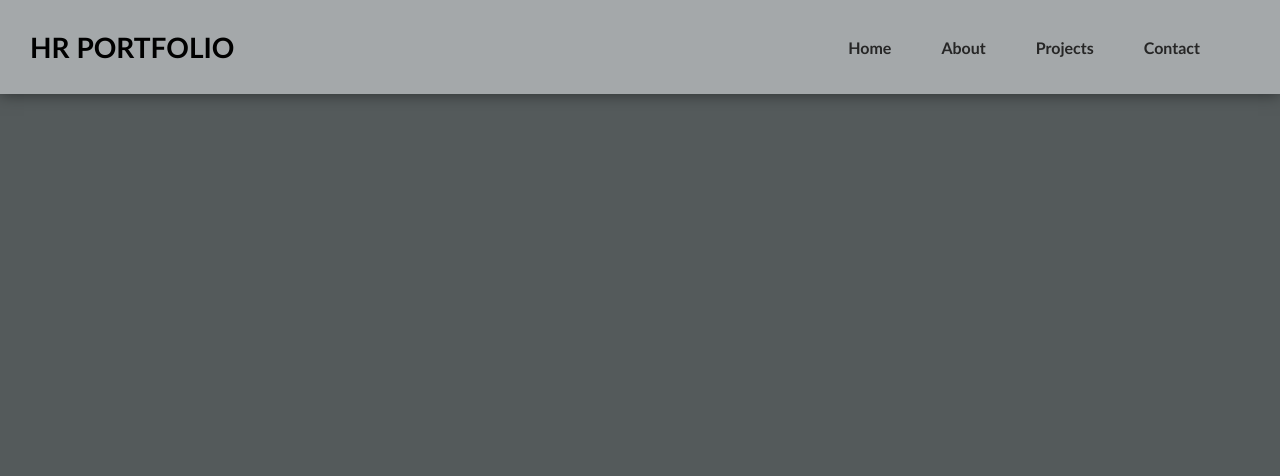
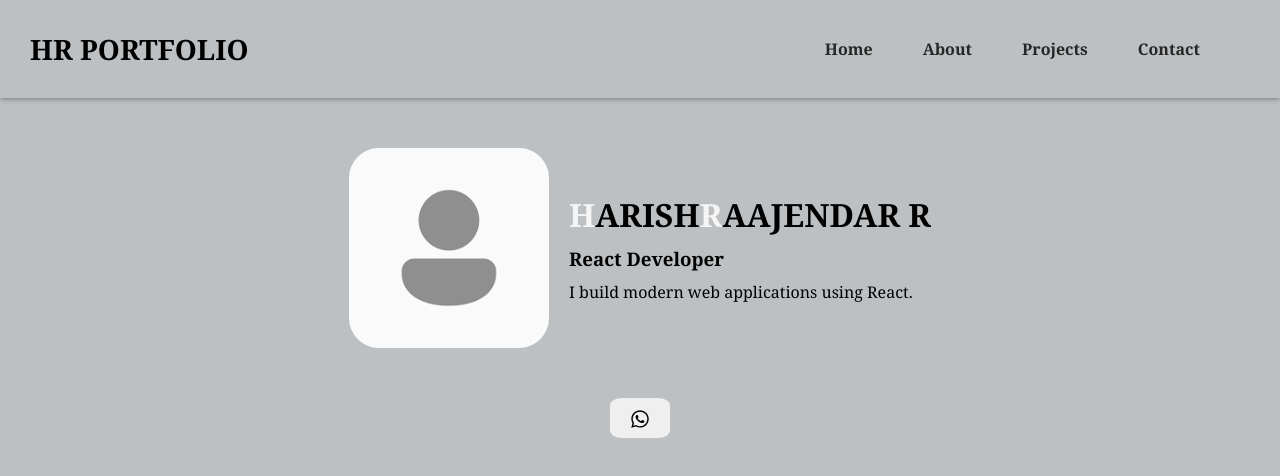
Before and after one commit to harish734/personal_portfolio, a React (Vite) app: page /contact in a window 1280 px wide. Shown: the top 476 px of the page. Built offline with nearby package versions, Linux system fonts and the light colour scheme.

Commit message:
contactchg

```diff
--- a/src/App.css
+++ b/src/App.css
@@ -1,14 +1,12 @@
 * {
-  font-family:
-    "Trebuchet MS", "Lucida Sans Unicode", "Lucida Grande", "Lucida Sans",
-    Arial, sans-serif;
+  font-family: Georgia, "Times New Roman", Times, serif;
   margin: 0;
   padding: 0;
   box-sizing: border-box;
 }
 
 body {
-  background-color: #545a5b;
+  background-color: rgb(189, 192, 194);
   width: 100%;
   height: 100%;
 }
@@ -18,8 +16,8 @@ body {
   justify-content: space-between;
   align-items: center;
   padding: 30px;
-  background-color: #a4a8aa;
-  box-shadow: 0 0 15px rgba(0, 0, 0, 0.5);
+
+  box-shadow: 0 0 6px rgba(0, 0, 0, 0.5);
 }
 
 .navbar h1 {
@@ -173,7 +171,7 @@ p {
   box-shadow: 0 0 10px rgba(0, 0, 0, 0.6);
   border-radius: 30px;
   padding: 35px;
-  background-color: #a4a8aa;
+  background-color: #d0d4d6;
   transition: 0.3s ease;
 }
 
@@ -192,3 +190,53 @@ p {
   width: 100%;
   height: 200px;
 }
+
+.contact {
+  display: flex;
+  justify-content: center;
+  align-items: center;
+  padding: 20px;
+  margin-top: 30px;
+}
+
+.contact-content {
+  display: flex;
+  flex-direction: column;
+  gap: 10px;
+  margin-left: 20px;
+}
+
+.contact img {
+  width: 200px;
+  height: 200px;
+  border-radius: 30px;
+  background-color: #a4a8aa;
+}
+
+.contact-btns {
+  display: flex;
+  justify-content: center;
+  align-items: center;
+  margin-top: 20px;
+}
+
+.contact-btns button {
+  width: 60px;
+  height: 40px;
+  text-align: center;
+  font-size: 20px;
+  font-weight: 800;
+  border-radius: 20%;
+  border: none;
+  margin: 10px;
+  padding: 10px;
+  transition: 0.3s ease;
+}
+
+.contact-btns button:hover {
+  cursor: pointer;
+  background-color: green;
+  color: whitesmoke;
+  box-shadow: 0 0 10px rgba(0, 0, 0, 0.1);
+  transform: scale(1.1);
+}
--- a/src/pages/Contact.jsx
+++ b/src/pages/Contact.jsx
@@ -1,4 +1,5 @@
 import { motion } from "framer-motion";
+import { FaWhatsapp } from "react-icons/fa";
 
 const pageVariants = {
   initial: { y: 50, opacity: 0 },
@@ -15,7 +16,24 @@ const Contact = () => {
       exit="exit"
       transition={{ duration: 0.5 }}
     >
-      <div></div>
+      <div className="contact">
+        <img src="/images/profileicon.png" alt="profile" />
+        <div className="contact-content">
+          <h1>
+            <span style={{ color: "whitesmoke" }}>H</span>ARISH
+            <span style={{ color: "whitesmoke" }}>R</span>AAJENDAR R
+          </h1>
+          <h3>React Developer</h3>
+          <p>I build modern web applications using React.</p>
+        </div>
+      </div>
+      <div className="contact-btns">
+        <a href="">
+          <button>
+            <FaWhatsapp />
+          </button>
+        </a>
+      </div>
     </motion.div>
   );
 };
```
